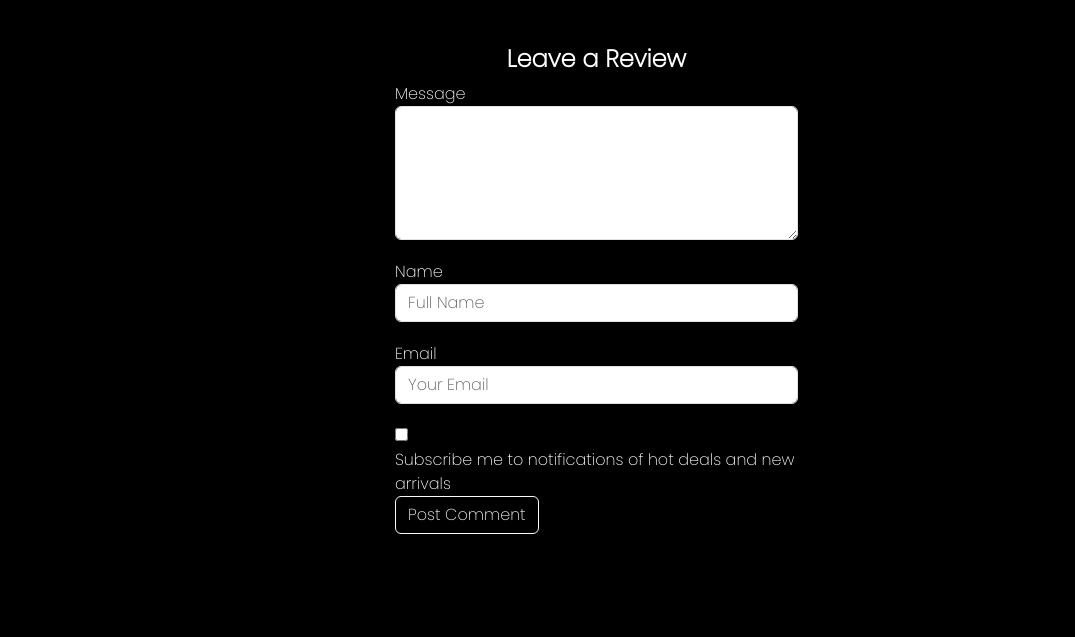
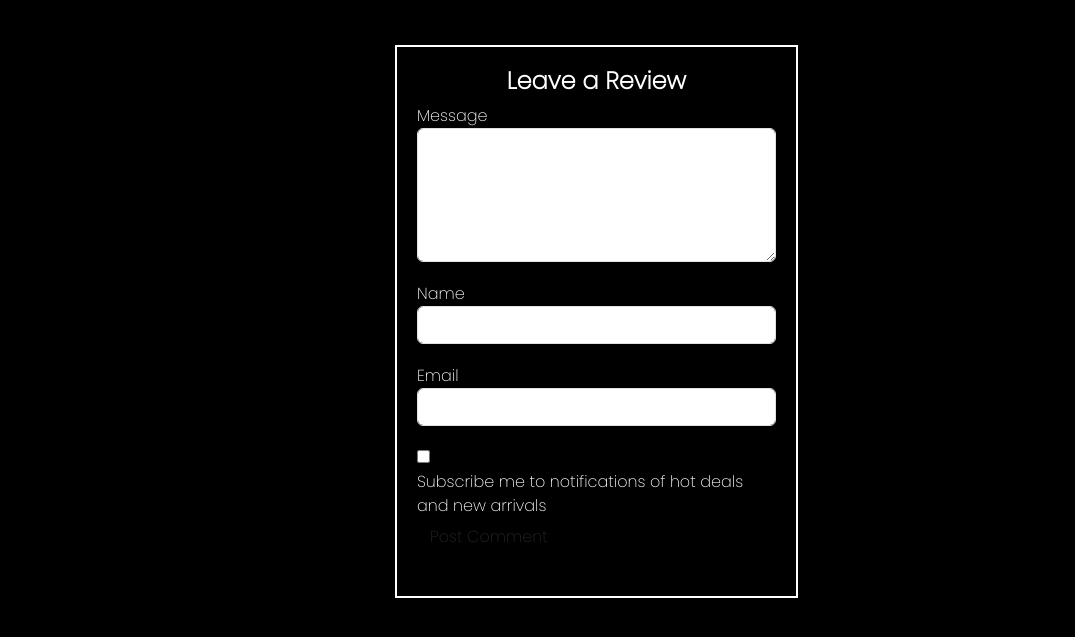
Before and after one commit to jolene-jebet/E-J--Electronics-online-store, a plain HTML site: page reviews.html in a window 1280 px wide. Shown: the part 101-738 px from the top of the page, without its empty margins (97-1172 px from the left). Drawn offline with nearby package versions, Linux system fonts and the light colour scheme.

Commit message:
add border around margin

```diff
--- a/reviews.html
+++ b/reviews.html
@@ -43,10 +43,11 @@
     </nav>
 
 
-
-    <div class="container-fluid black-background">
-        <div class="row justify-content-center">
-            <div class="col-lg-4 col-md-5 col-sm-4 offset-md-1 offset-sm-1 col-12 mt-4">
+<!--form section-->
+<div class="container-fluid black-background">
+    <div class="row justify-content-center">
+        <div class="col-lg-4 col-md-5 col-sm-4 offset-md-1 offset-sm-1 col-12 mt-4">
+            <div class="form-wrapper"> <!-- Added wrapper -->
                 <form id="algin-form">
                     <div class="form-group">
                         <h4>Leave a Review</h4>
@@ -55,11 +56,11 @@
                     </div>
                     <div class="form-group">
                         <label for="name">Name</label>
-                        <input type="text" name="name" id="fullname" class="form-control" placeholder="Full Name">
+                        <input type="text" name="name" id="fullname" class="form-control">
                     </div>
                     <div class="form-group">
                         <label for="email">Email</label>
-                        <input type="text" name="email" id="email" class="form-control" placeholder="Your Email">
+                        <input type="text" name="email" id="email" class="form-control">
                     </div>
 
                     <div class="form-inline">
@@ -67,12 +68,13 @@
                         <label for="subscribe">Subscribe me to notifications of hot deals and new arrivals</label>
                     </div>
                     <div class="form-group">
-                        <button type="button" id="post" class="btn btn-outline-light">Post Comment</button>
+                        <button type="button" id="post" class="btn">Post Comment</button>
                     </div>
                 </form>
             </div>
         </div>
     </div>
+</div>
 
 
     <!--bootstrap script-->
--- a/style.css
+++ b/style.css
@@ -355,3 +355,8 @@ ul{
   text-align: center;
   font-weight: bolder;
 }
+
+.black-background .form-wrapper {
+  border: 2px solid white; /* Added border */
+  padding: 20px; /* Added padding inside the border */
+}
```
Also changed, not shown: index.html (+1 -1 lines), products.html (+3 -2 lines).
